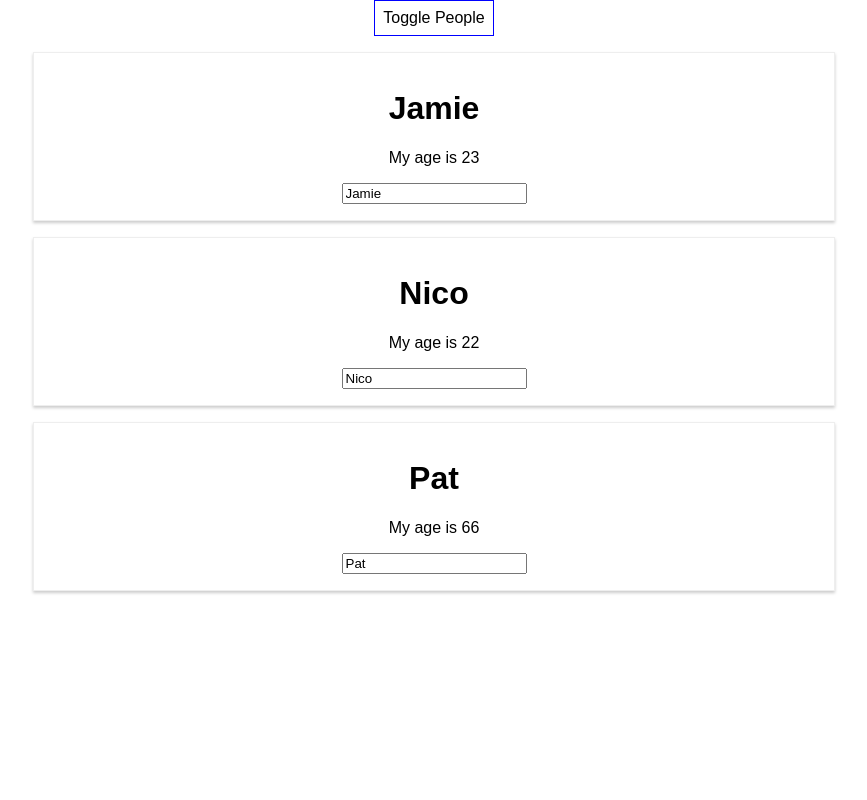
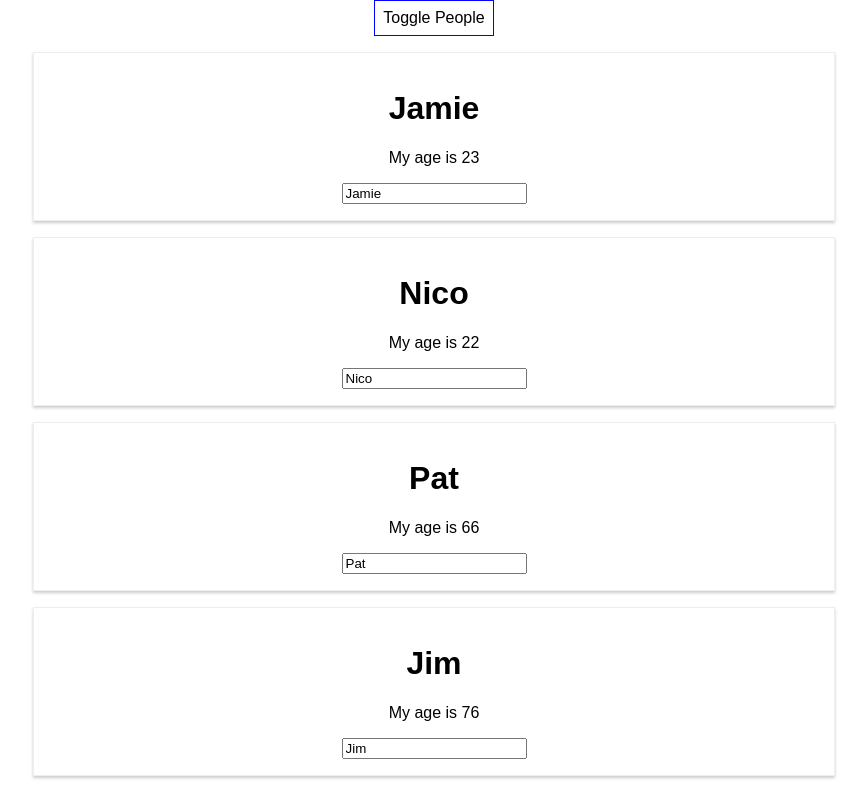
Before and after one commit to jamisoncozart/React-App-Practice, a React (Create React App) app: page / in a window 1280 px wide. Both pictures are taken after a click on the button "Toggle People". Shown: the whole page, without its empty margins (206-1073 px from the left). Built offline with nearby package versions, Linux system fonts and the light colour scheme.

Commit message:
Render each person component to the DOM using map loop

```diff
--- a/src/App.js
+++ b/src/App.js
@@ -43,7 +43,12 @@ class App extends Component {
     if(this.state.showPersons) {
       persons = (
         <div>
-          <Person
+          {this.state.persons.map(person => {
+            return <Person
+              name={person.name}
+              age={person.age} />
+          })}
+          {/* <Person
             name={this.state.persons[0].name}
             age={this.state.persons[0].age}
             changed={this.nameChangedHandler} />
@@ -53,7 +58,7 @@ class App extends Component {
           <Person
             name={this.state.persons[2].name}
             age={this.state.persons[2].age}
-            changed={this.nameChangedHandler} />
+            changed={this.nameChangedHandler} /> */}
         </div>
       );
     }
```
